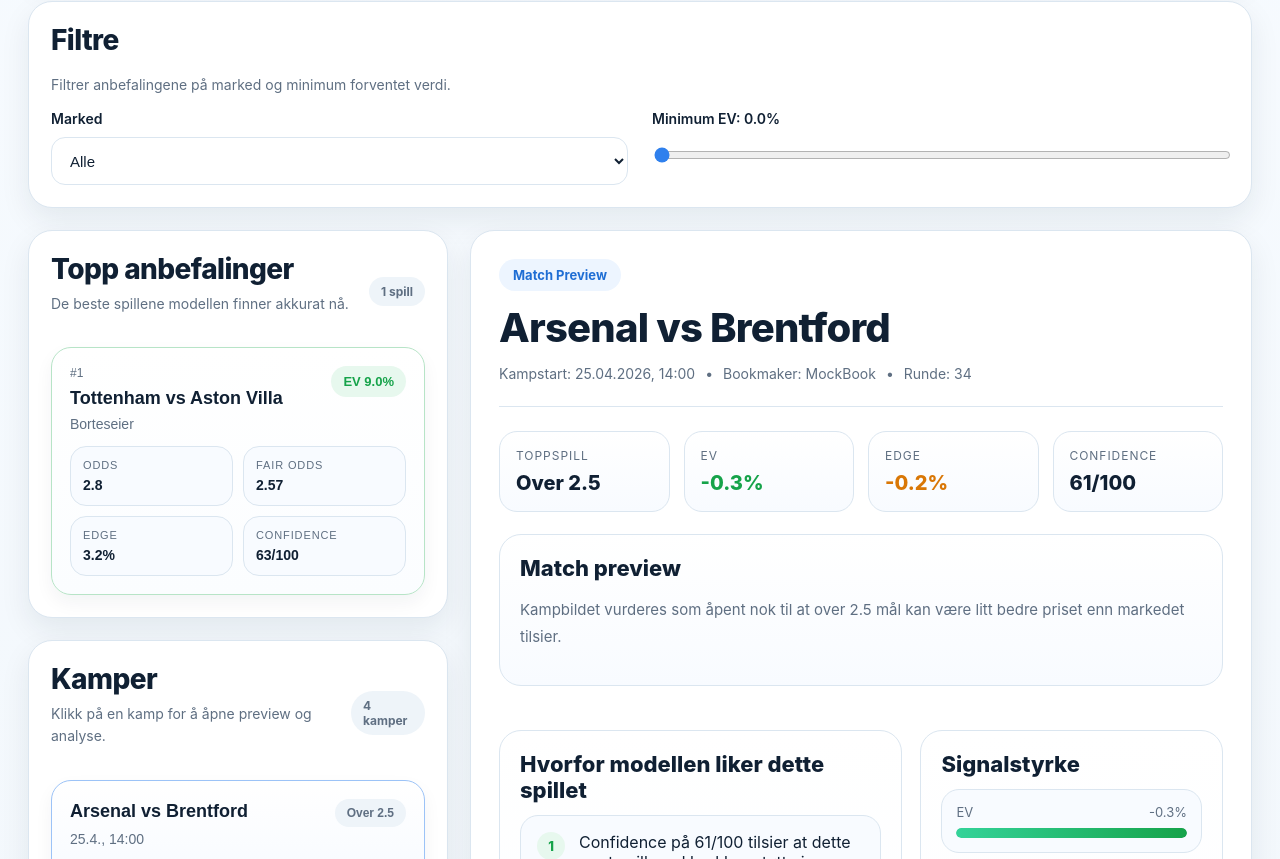
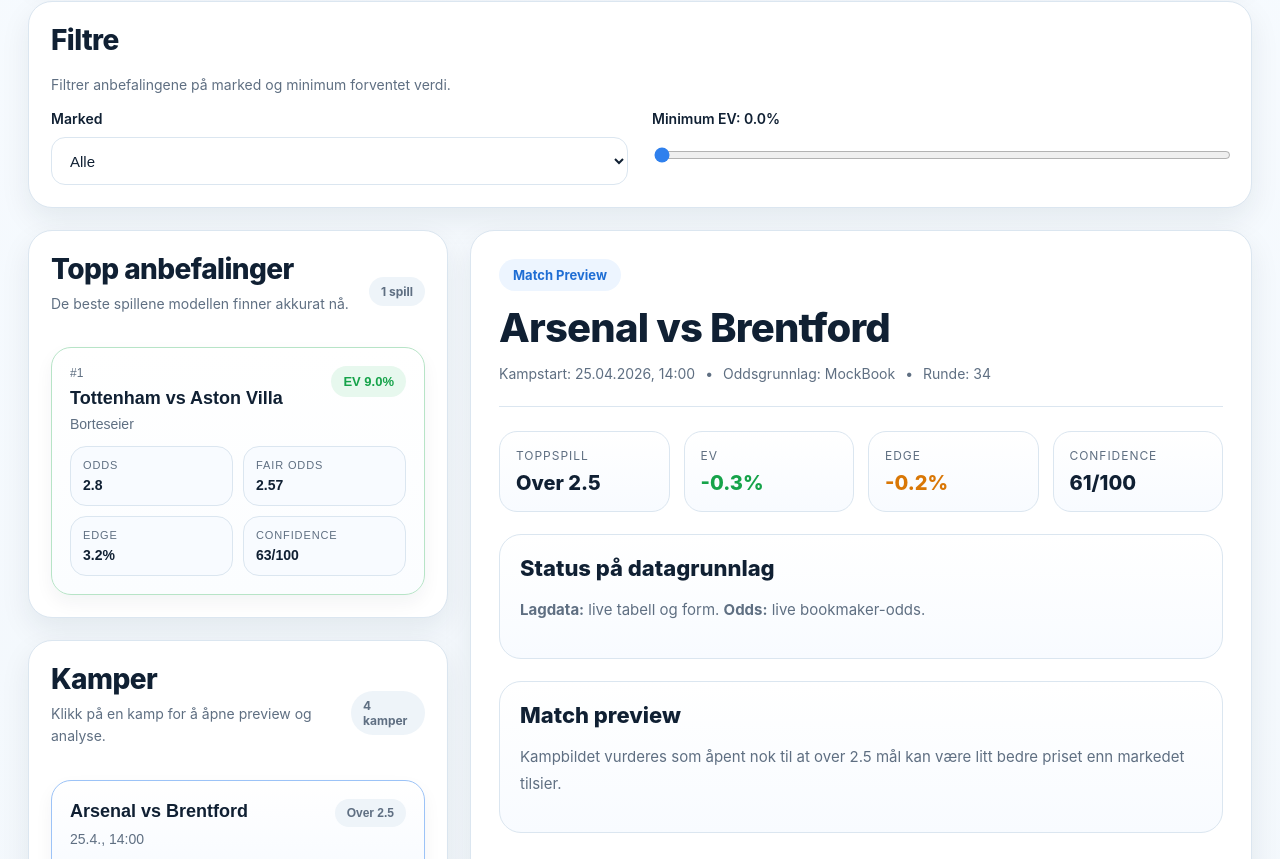
Before and after one commit to hakonnilsen157-commits/PL-betting-model, a Next.js app in the folder pl-vercel-v1/: page / in a window 1280 px wide. Shown: the part 374-1233 px from the top of the page. Built offline with nearby package versions, Linux system fonts and the light colour scheme.

Commit message:
Clarify live team data versus fallback odds in detail panel

```diff
--- a/pl-vercel-v1/components/MatchDetailPanel.tsx
+++ b/pl-vercel-v1/components/MatchDetailPanel.tsx
@@ -112,6 +112,15 @@ function describeForm(form?: string) {
   return `blandet form (${form})`;
 }
 
+function oddsSourceMeta(bookmaker?: string) {
+  const label = bookmaker ?? 'Ukjent';
+  const usingModelOdds = label.toLowerCase().includes('model') || label.toLowerCase().includes('fallback');
+  return {
+    usingModelOdds,
+    label: usingModelOdds ? 'Modellodds' : label,
+  };
+}
+
 function buildPreviewText(fixture: FixtureCard, rec?: Recommendation, source?: string) {
   const home = fixture.homeContext;
   const away = fixture.awayContext;
@@ -172,7 +181,7 @@ function buildPreviewText(fixture: FixtureCard, rec?: Recommendation, source?: s
 
   if (source === 'partial-live') {
     parts.push(
-      `Live-odds er midlertidig delvis utilgjengelige, så analysen støtter seg ekstra mye på tabell, form og lagprofil akkurat nå.`
+      `Lagdataene er live, men oddsdelen er midlertidig erstattet med modellodds fordi bookmaker-feeden ikke er tilgjengelig akkurat nå.`
     );
   }
 
@@ -269,7 +278,7 @@ function buildRiskSection(fixture: FixtureCard, rec?: Recommendation, source?: s
 
   if (source === 'partial-live') {
     risks.push(
-      `Noen odds kommer fra fallback-modell i stedet for live bookmaker-feed akkurat nå, så prisbildet bør tolkes litt mer forsiktig.`
+      `Prisbildet bygger akkurat nå på modellodds og ikke direkte bookmaker-feed, så oddsdelen bør tolkes mer forsiktig enn lagdataene.`
     );
   }
 
@@ -344,6 +353,7 @@ export default function MatchDetailPanel({
   const homeAngles = buildTeamAngles(fixture.homeContext, 'home');
   const awayAngles = buildTeamAngles(fixture.awayContext, 'away');
   const preview = buildPreviewText(fixture, topRecommendation, source);
+  const oddsMeta = oddsSourceMeta(fixture.latestOdds?.bookmaker);
 
   return (
     <section className="detail-card">
@@ -355,7 +365,7 @@ export default function MatchDetailPanel({
       <div className="detail-meta">
         <span>Kampstart: {formatDate(fixture.kickoff)}</span>
         <span>•</span>
-        <span>Bookmaker: {fixture.latestOdds?.bookmaker ?? 'Ukjent'}</span>
+        <span>Oddsgrunnlag: {oddsMeta.label}</span>
         <span>•</span>
         <span>Runde: {fixture.round}</span>
       </div>
@@ -381,6 +391,16 @@ export default function MatchDetailPanel({
             {topRecommendation ? `${topRecommendation.confidence.toFixed(0)}/100` : '–'}
           </div>
         </div>
+      </div>
+
+      <div className="info-panel">
+        <h3>Status på datagrunnlag</h3>
+        <p>
+          <strong>Lagdata:</strong> live tabell og form. <strong>Odds:</strong>{' '}
+          {oddsMeta.usingModelOdds
+            ? 'modellbasert fallback fordi bookmaker-feed er utilgjengelig akkurat nå.'
+            : 'live bookmaker-odds.'}
+        </p>
       </div>
 
       <div className="info-panel">
@@ -485,6 +505,12 @@ export default function MatchDetailPanel({
       <div className="info-panel">
         <h3>Oddsoversikt</h3>
 
+        {oddsMeta.usingModelOdds ? (
+          <p className="section-subtitle" style={{ marginBottom: 16 }}>
+            Disse tallene er modellodds, ikke direkte bookmaker-odds.
+          </p>
+        ) : null}
+
         <div className="odds-grid">
           <div className="odds-card">
             <div className="odds-card-title">1X2</div>
@@ -559,8 +585,10 @@ export default function MatchDetailPanel({
                   <div className="metric-pill-value">{rec.fairOdds}</div>
                 </div>
                 <div className="metric-pill">
-                  <div className="metric-pill-label">Bookmakerodds</div>
-                  <div className="metric-pill-value">{rec.bookmakerOdds}</div>
+                  <div className="metric-pill-label">Oddsgrunnlag</div>
+                  <div className="metric-pill-value">
+                    {oddsMeta.usingModelOdds ? 'Modellodds' : rec.bookmakerOdds}
+                  </div>
                 </div>
               </div>
             </div>
```
